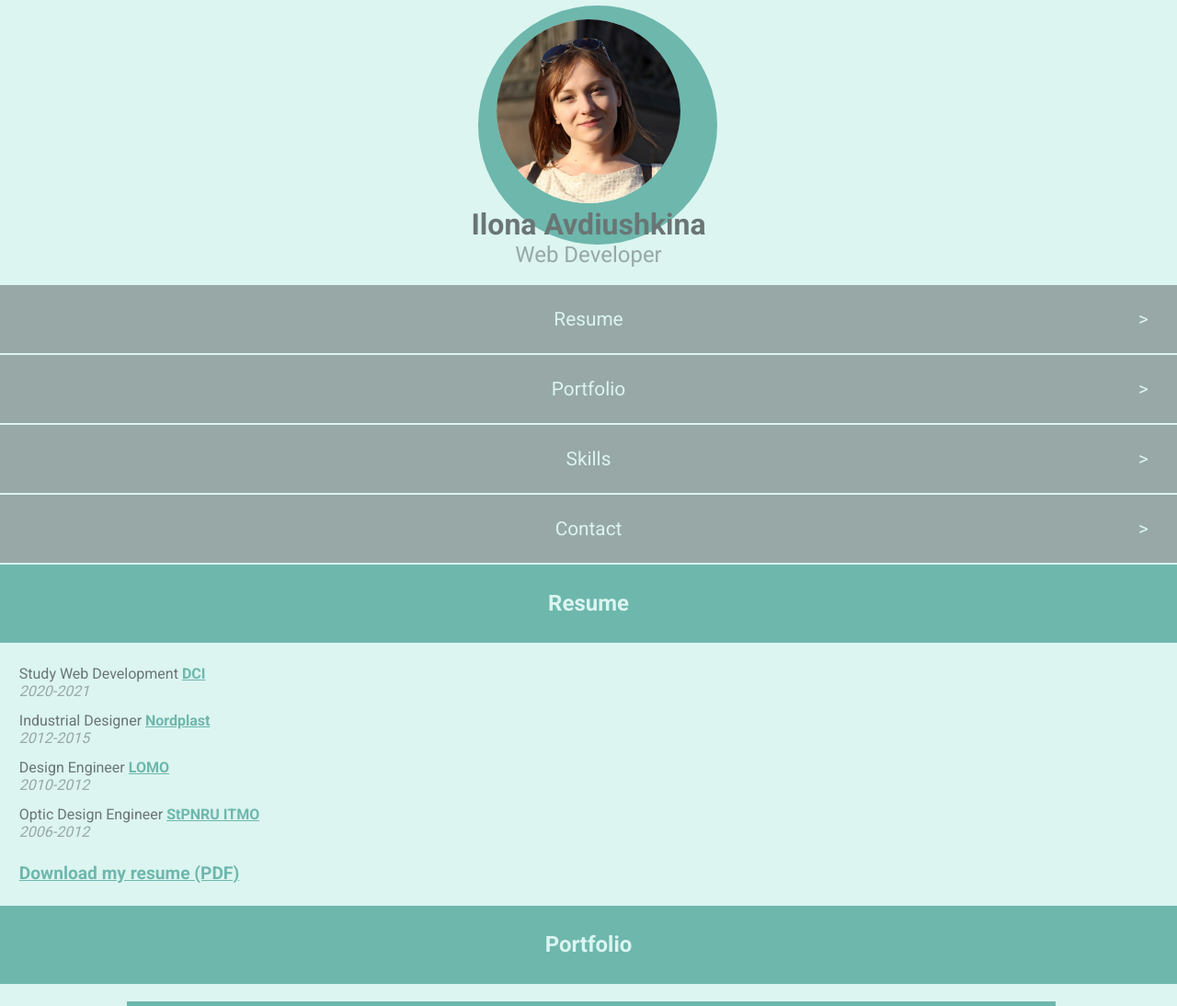
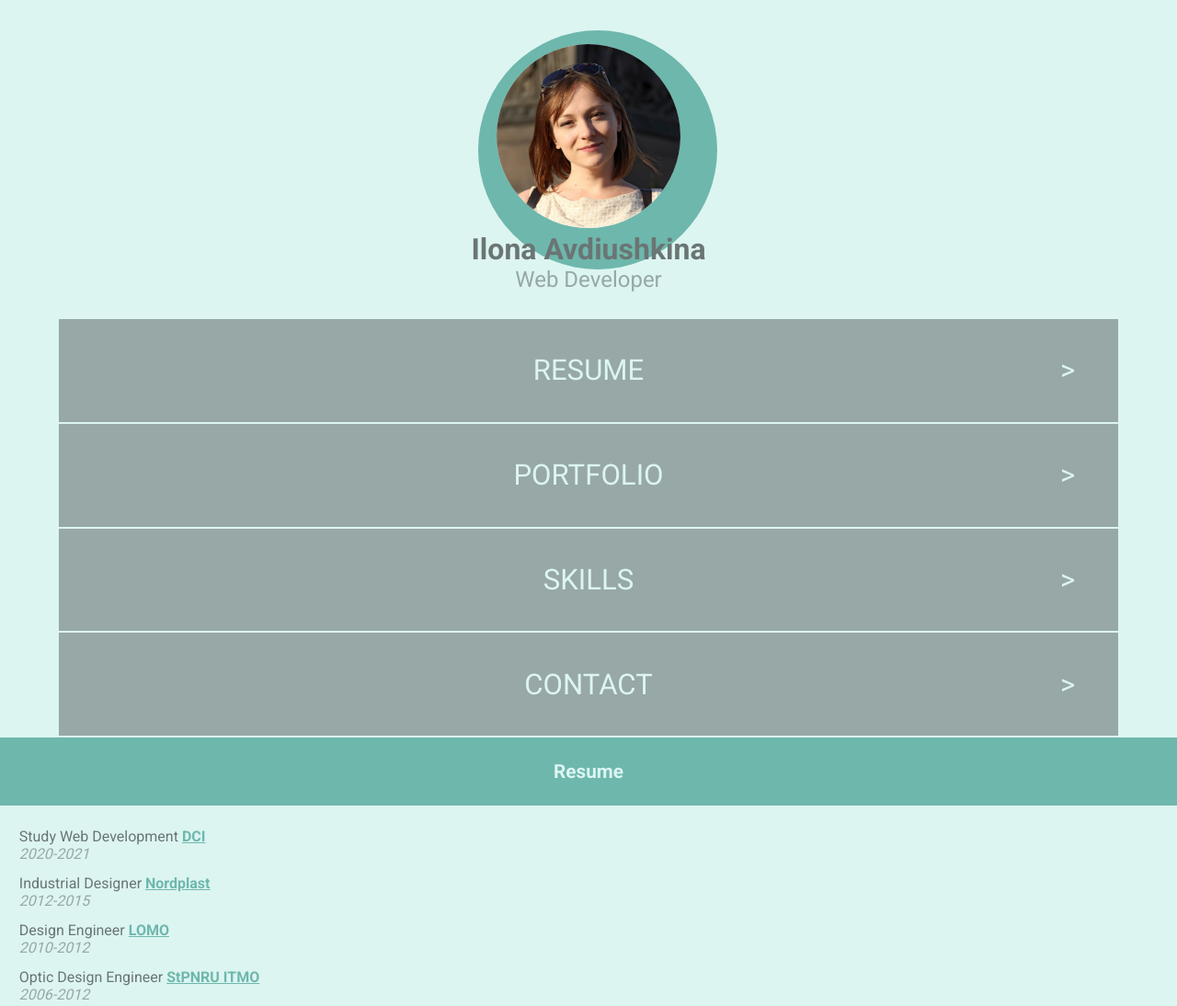
Before and after one commit to FBW41-2/cv-vbldra, a plain HTML site: page index.html in a window 1280 px wide. Shown: the top 1094 px of the page at 92% size. Drawn offline with Linux system fonts and the light colour scheme.

Commit message:
css corrected

```diff
--- a/styles/style.css
+++ b/styles/style.css
@@ -18,16 +18,11 @@ body {
     font-family: 'Roboto', sans-serif;
     font-size: 1em;
     color: #6A7574;
-
 }
-
-
-
-
 
 /* Header */
 header {
-    padding-top: 1.3em;
+    padding-top: 3em;
     padding-bottom: 2px;
     text-align: center;
     background-color: #DCF5F1;
@@ -53,6 +48,7 @@ nav {
 nav a {
     display: block;
     text-decoration: none;
+    text-transform: uppercase;
     color: #DCF5F1;
     background-color: #97A8A6;
     position: relative;
@@ -79,7 +75,7 @@ section {
 }
 h2 {
     padding: 1.2em 0;
-    font-size: 1.5em;
+    font-size: 1.3em;
     color: #DCF5F1;
     text-align: center;
 }
@@ -162,11 +158,9 @@ em {
     height: 50px;
     box-sizing: border-box;
     margin: 10px;
-
 }
 #contact p {
     font-weight: 700;
-    margin-bottom: 0.8em;
 }
 #contact article div {
     display: flexbox;
@@ -176,17 +170,38 @@ em {
     color: #6A7574;
     font-size: 3em;
     transition: transform 0.5s;
-
 }
 #contact i:hover {
     transform: scale(1.2);
 }
 
-@media (max-width: 500px) {
+/* // Small devices (landscape phones, 576px and up) */
+@media (min-width: 576px) {
     nav {
         padding: 0 5%;
         font-size: 1.5em;
     }
+}
+
+/* // Medium devices (tablets, 768px and up) */
+@media (min-width: 768px) {
+
+}
+
+/* // Large devices (desktops, 992px and up) */
+@media (min-width: 992px) {
+
+}
+
+/* // Extra large devices (large desktops, 1200px and up) */
+@media (min-width: 1200px) {
+
+}
+
+
+
+@media (max-width: 500px) {
+
 }
 
 @media (min-width: 501px) and (max-width: 640px) {
```
